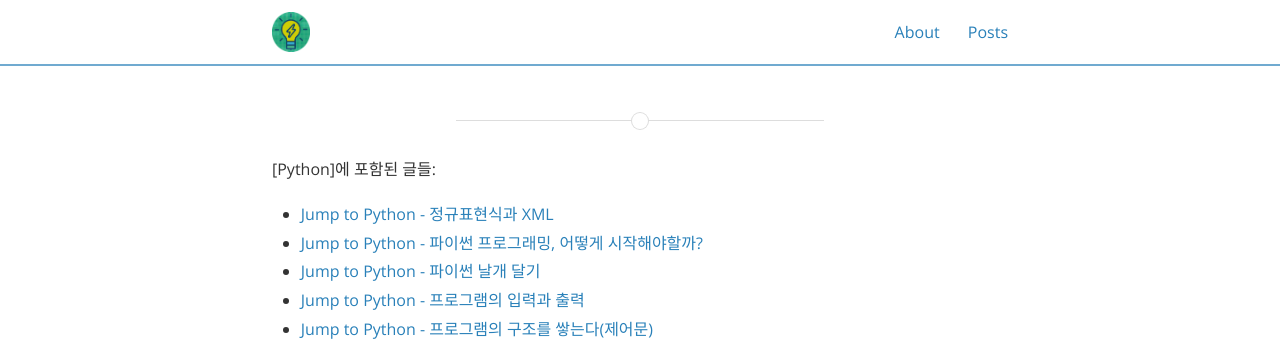
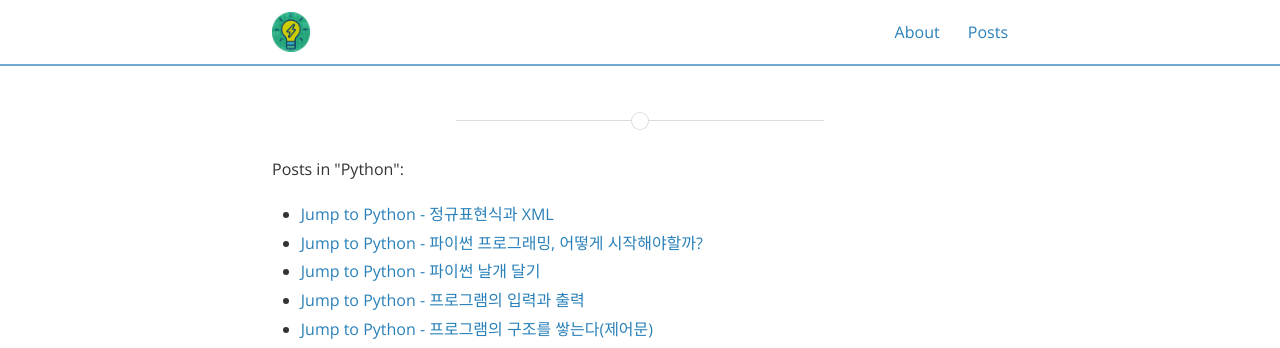
Before and after one commit to yoonkh/yoonkh.github.io, a Jekyll site: the page built from category/Python.html, in a window 1280 px wide. Shown: the top 348 px of the page. Built offline with Jekyll 4.4.1, drawn with Linux system fonts in a browser that asks for light colours; nearby versions of some CDN libraries.

Commit message:
Update Python.html

```diff
--- a/category/Python.html
+++ b/category/Python.html
@@ -1,7 +1,7 @@
 ---
 layout: page
 ---
-[Python]에 포함된 글들:
+Posts in "Python":
 <ul>
 	{% for post in site.categories.Python %}
 	<li><a href="{{ post.url }}">{{ post.title }}</a></li>
```
